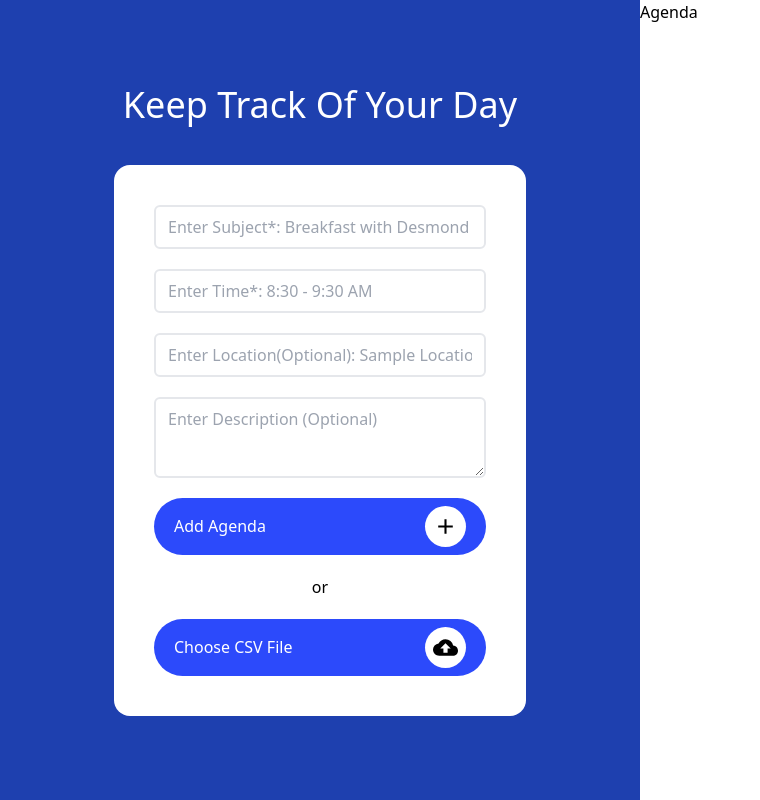
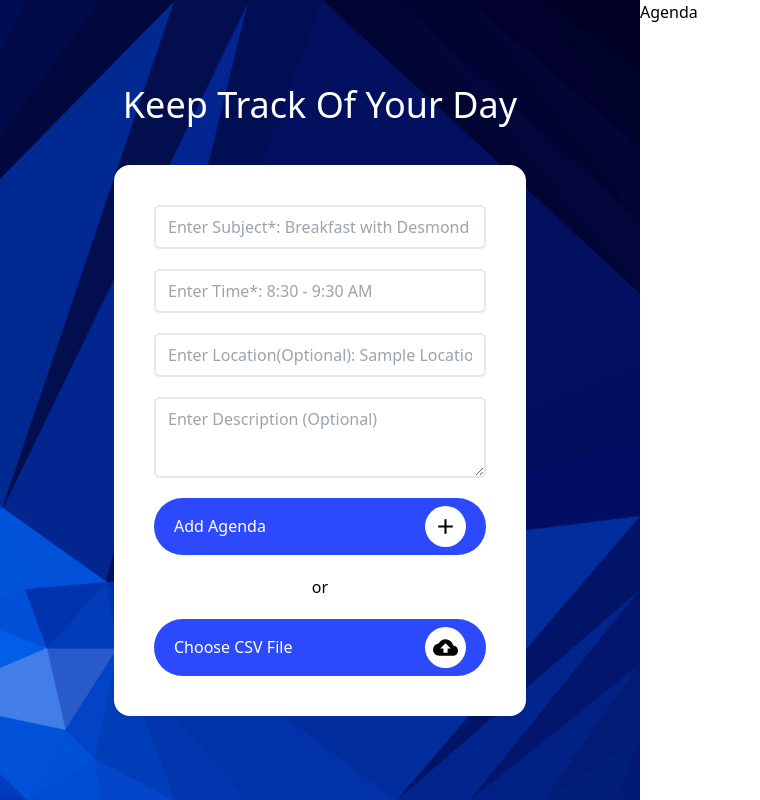
Before and after one commit to obendesmond/agenda_pro_yt, a React (Create React App) app: page / in a window 1280 px wide. Shown: the whole page, without its empty margins (0-760 px from the left). Built offline with nearby package versions, Linux system fonts and the light colour scheme.

Commit message:
add background image to form container

```diff
--- a/src/components/AgendaForm.js
+++ b/src/components/AgendaForm.js
@@ -3,6 +3,7 @@ import Input from "./Input";
 import TextArea from "./TextArea";
 import Button from "./Button";
 import { MdAdd, MdCloudUpload } from "react-icons/md";
+import bgImage from "../assets/agenda_bg.jpeg"
 
 const AgendaForm = () => {
   const [subject, setSubject] = useState("");
@@ -35,7 +36,12 @@ const AgendaForm = () => {
 
 
   return (
-    <div className="flex-[0.5] h-[100vh] w-full bg-blue-800 flex flex-col items-center justify-center gap-10">
+    <div className="flex-[0.5] h-[100vh] w-full" style={{
+        background:`url(${bgImage})`,
+        backgroundPosition:"top right",
+        backgroundSize:"cover",
+    }}>
+      <div className="h-full flex flex-col items-center justify-center gap-10">
         <p className="text-4xl text-white">Keep Track Of Your Day</p>
 
         {/* form */}
@@ -66,6 +72,7 @@ const AgendaForm = () => {
           <Button text="Choose CSV File" Icon={MdCloudUpload} />
         </div>
       </div>
+    </div>
   );
 };
 
```
Lines whose indentation alone changed are shown as unchanged.
